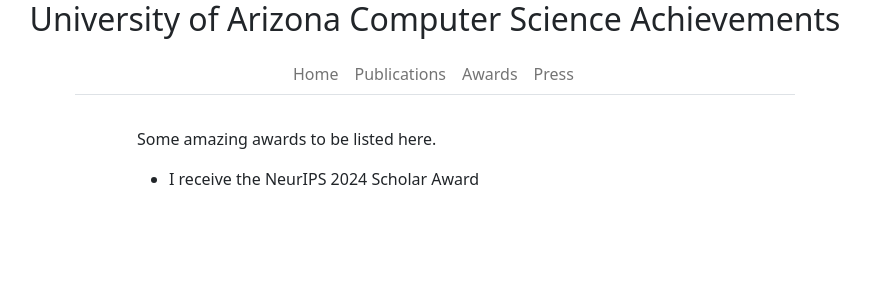
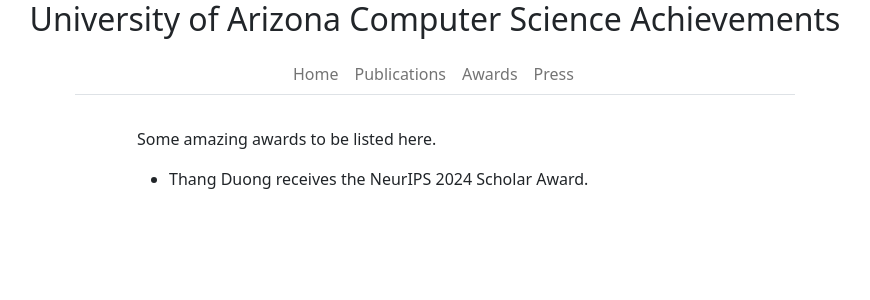
Before and after one commit to UArizona-ComputerScience/cs_achievements, a Jekyll site: the page built from awards.md, in a window 1280 px wide. Shown: the top 300 px of the page, without its empty margins (205-1075 px from the left). Built offline with Jekyll 4.4.1, drawn with Linux system fonts in a browser that asks for light colours.

Commit message:
Update awards.md

```diff
--- a/awards.md
+++ b/awards.md
@@ -6,4 +6,4 @@ order: 2
 
 Some amazing awards to be listed here.
 
-- I receive the NeurIPS 2024 Scholar Award
+- Thang Duong receives the NeurIPS 2024 Scholar Award.
```
